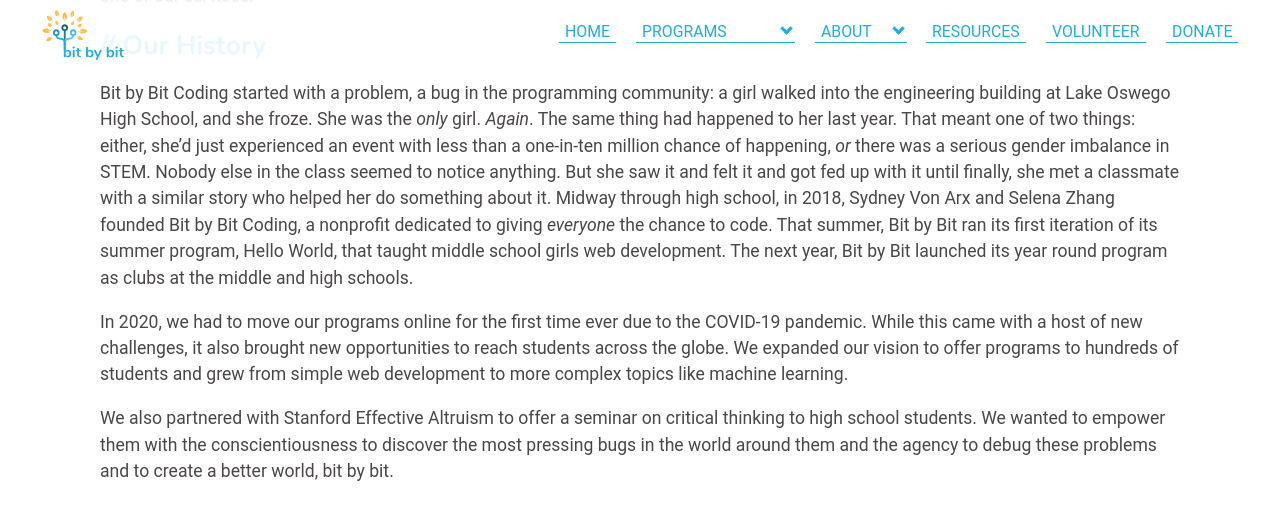
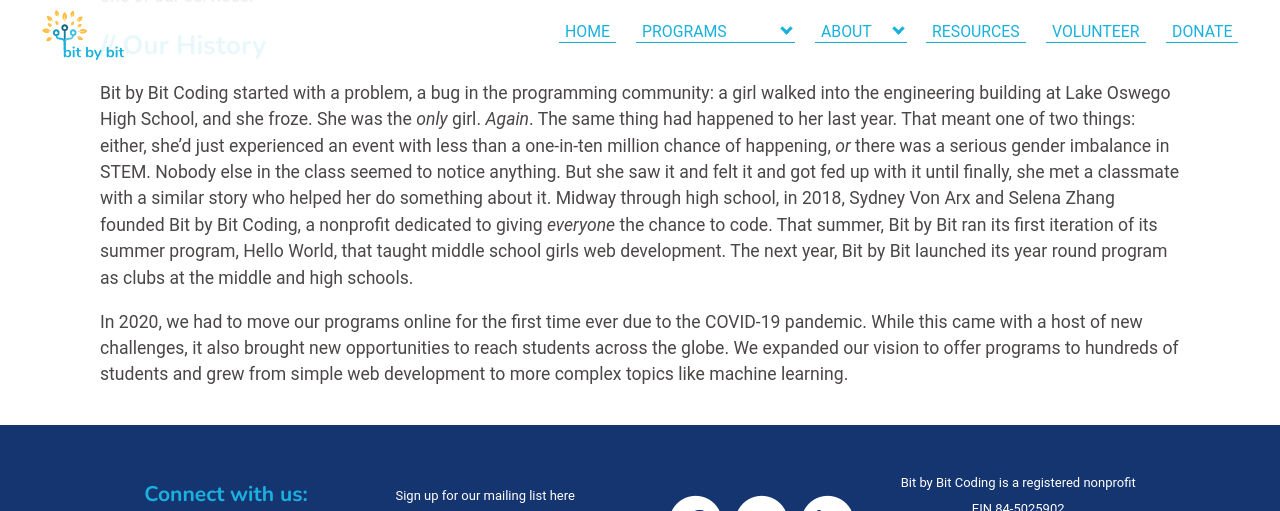
Before and after one commit to bit-by-bit-coding/bxb-website, a Jekyll site: the page built from aboutus.html, in a window 1280 px wide and 900 px high, scrolled down 779 px, cut to the strip 0-511 px from the top of the window. Built offline with Jekyll 4.4.1, drawn with Linux system fonts in a browser that asks for light colours; nearby versions of some CDN libraries; some web fonts are replaced.

```diff
--- a/aboutus.html
+++ b/aboutus.html
@@ -111,9 +111,4 @@
         the globe. We expanded our vision to offer programs to hundreds of students and grew from simple web
         development to more complex topics like machine learning.
     </p>
-    <p>
-        We also partnered with Stanford Effective Altruism to offer a seminar on critical thinking to high school
-        students. We wanted to empower them with the conscientiousness to discover the most pressing bugs in the
-        world around them and the agency to debug these problems and to create a better world, bit by bit.
-    </p>
 </div>
```
